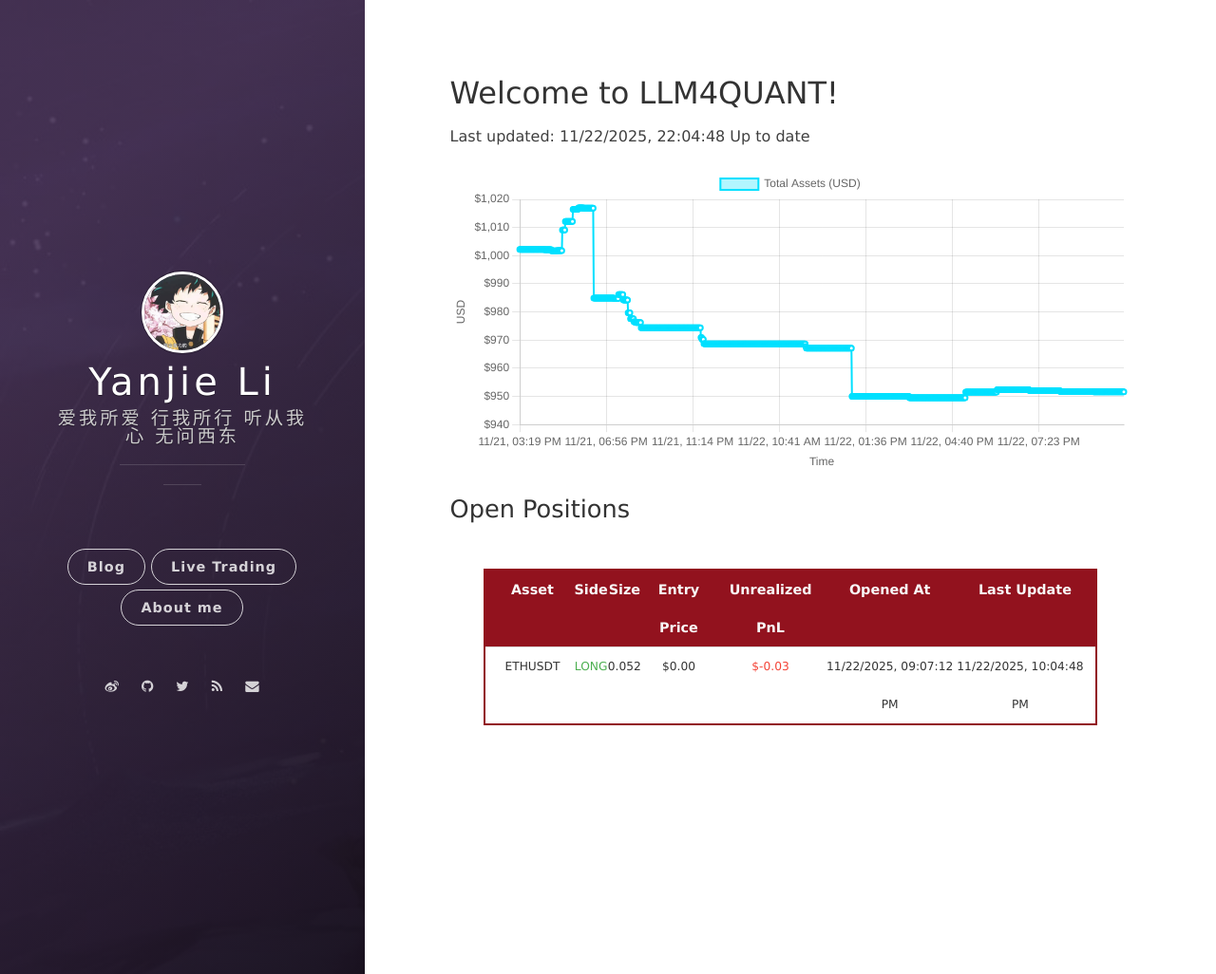
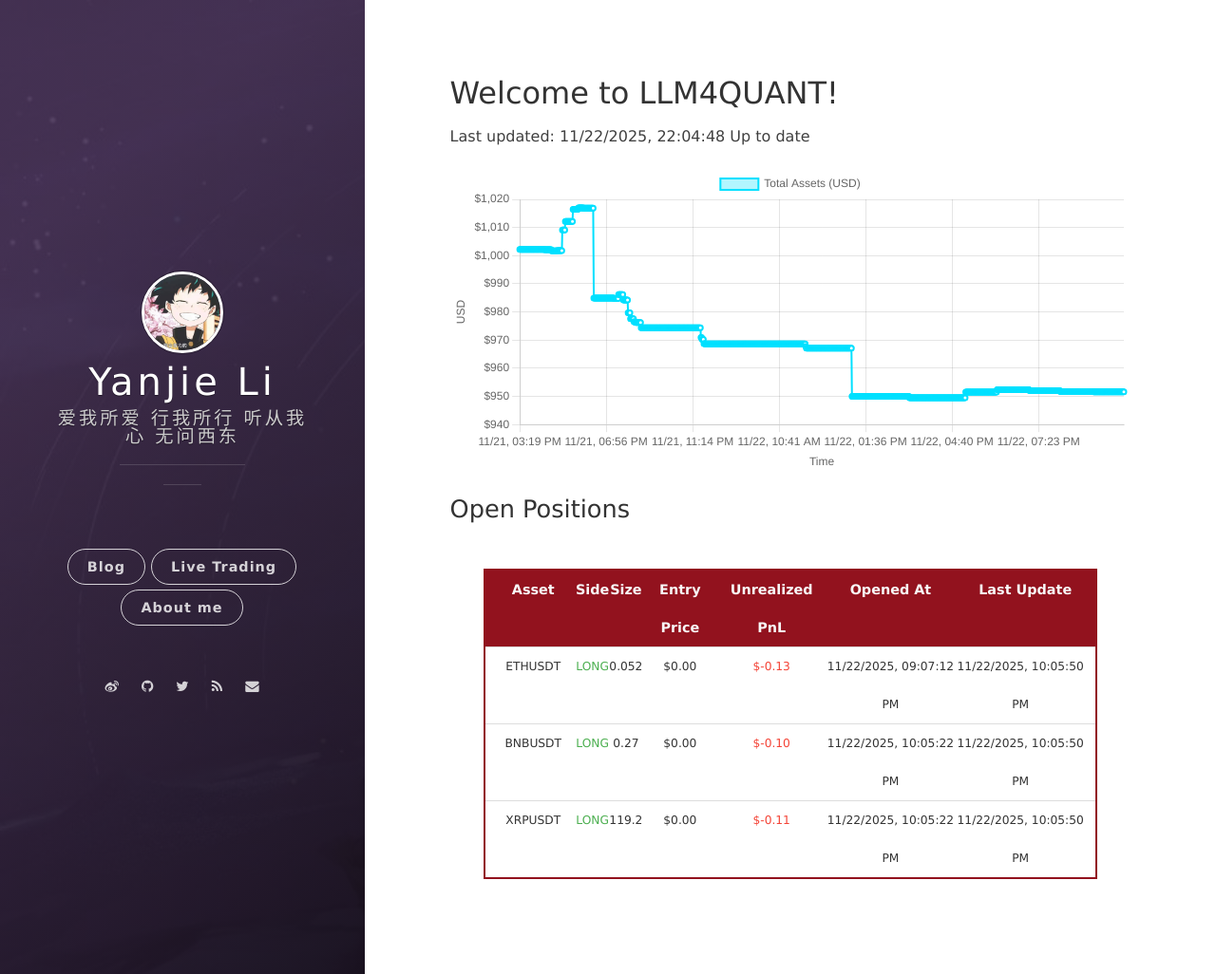
Before and after one commit to leeyegy/leeyegy.github.io, a Jekyll site: the page built from live-trading.html, in a window 1280 px wide and 1026 px high. Shown: the whole window at 95% size. Built offline with Jekyll 4.4.1, drawn with Linux system fonts in a browser that asks for light colours; nearby versions of some CDN libraries.

Commit message:
AccountMonitor: refresh positions 2025-11-23T06:05:50+08:00

```diff
--- a/assets/data/binance/positions.json
+++ b/assets/data/binance/positions.json
@@ -4,8 +4,26 @@
     "side": "LONG",
     "size": 0.052,
     "entryPrice": 0.0,
-    "unrealizedPnl": -0.02575854,
+    "unrealizedPnl": -0.12687113,
     "openedAt": "2025-11-23T05:07:12+08:00",
-    "reportedAt": "2025-11-23T06:04:48+08:00"
+    "reportedAt": "2025-11-23T06:05:50+08:00"
+  },
+  {
+    "symbol": "BNBUSDT",
+    "side": "LONG",
+    "size": 0.27,
+    "entryPrice": 0.0,
+    "unrealizedPnl": -0.0999,
+    "openedAt": "2025-11-23T06:05:22+08:00",
+    "reportedAt": "2025-11-23T06:05:50+08:00"
+  },
+  {
+    "symbol": "XRPUSDT",
+    "side": "LONG",
+    "size": 119.2,
+    "entryPrice": 0.0,
+    "unrealizedPnl": -0.10728,
+    "openedAt": "2025-11-23T06:05:22+08:00",
+    "reportedAt": "2025-11-23T06:05:50+08:00"
   }
 ]
```
